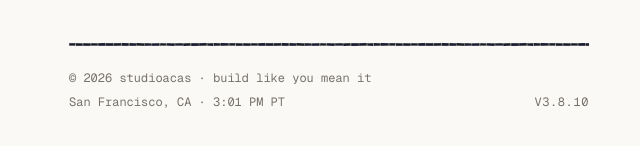
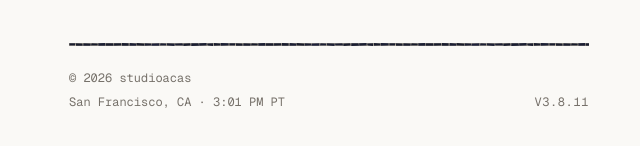
Before and after one commit to acaspx/portfolio-chops, a Next.js app: page / in a window 1280 px wide. Shown: the part 1241-1387 px from the top of the page, without its empty margins (311-951 px from the left). Built offline with nearby package versions, Linux system fonts and the light colour scheme.

Commit message:
Footer: drop tagline

```diff
--- a/components/Footer.tsx
+++ b/components/Footer.tsx
@@ -24,7 +24,7 @@ export default function Footer() {
         <div className="flex items-end justify-between gap-6 pt-6">
           <div className="space-y-2">
             <p className="font-mono text-xs text-muted">
-              © {new Date().getFullYear()} studioacas · build like you mean it
+              © {new Date().getFullYear()} studioacas
             </p>
             <LocalTime />
           </div>
--- a/package.json
+++ b/package.json
@@ -1,6 +1,6 @@
 {
   "name": "anton-castro-portfolio",
-  "version": "3.8.10",
+  "version": "3.8.11",
   "private": true,
   "scripts": {
     "dev": "next dev",
```
Also changed, not shown: 1 other file (tests, documents, lock files or other folders).
